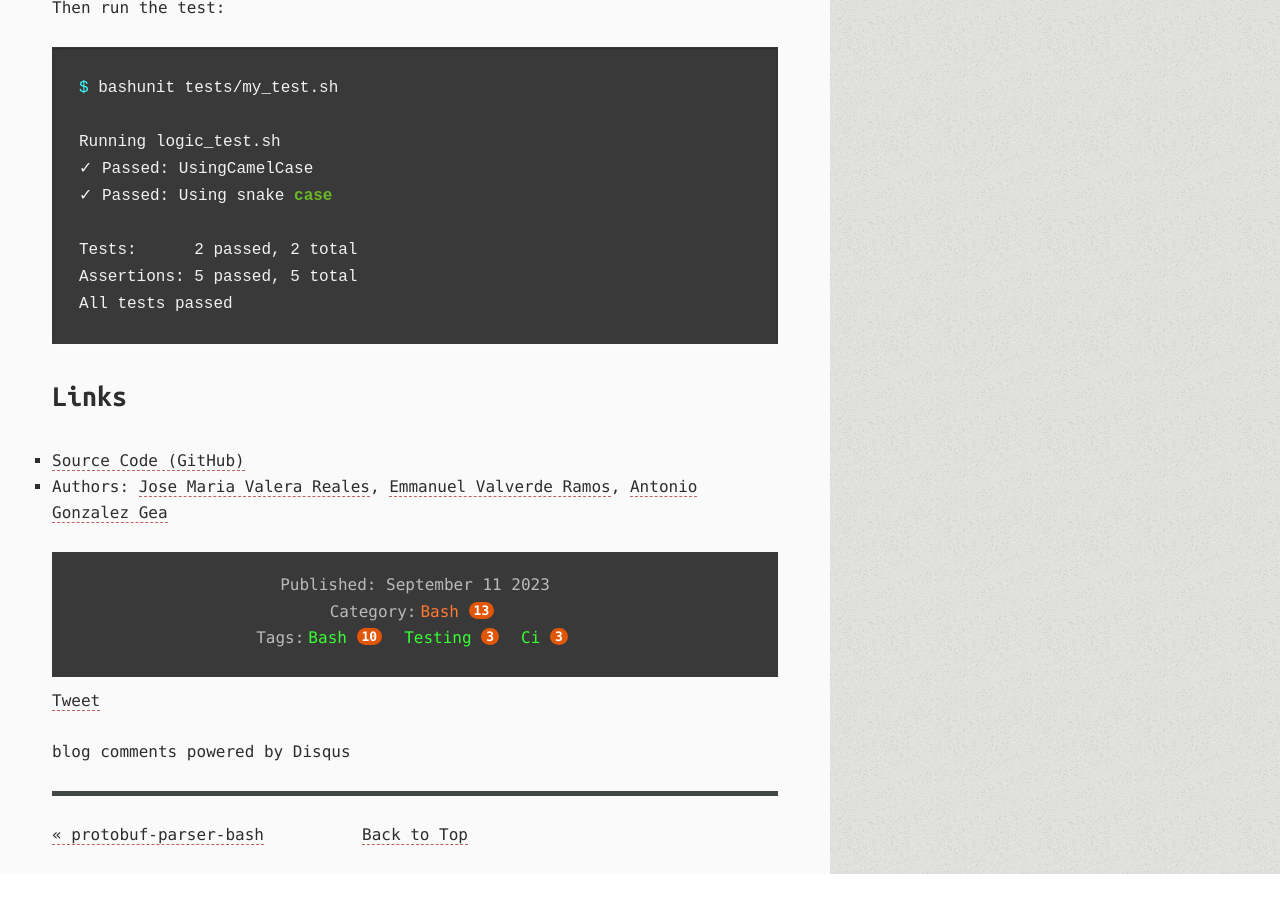
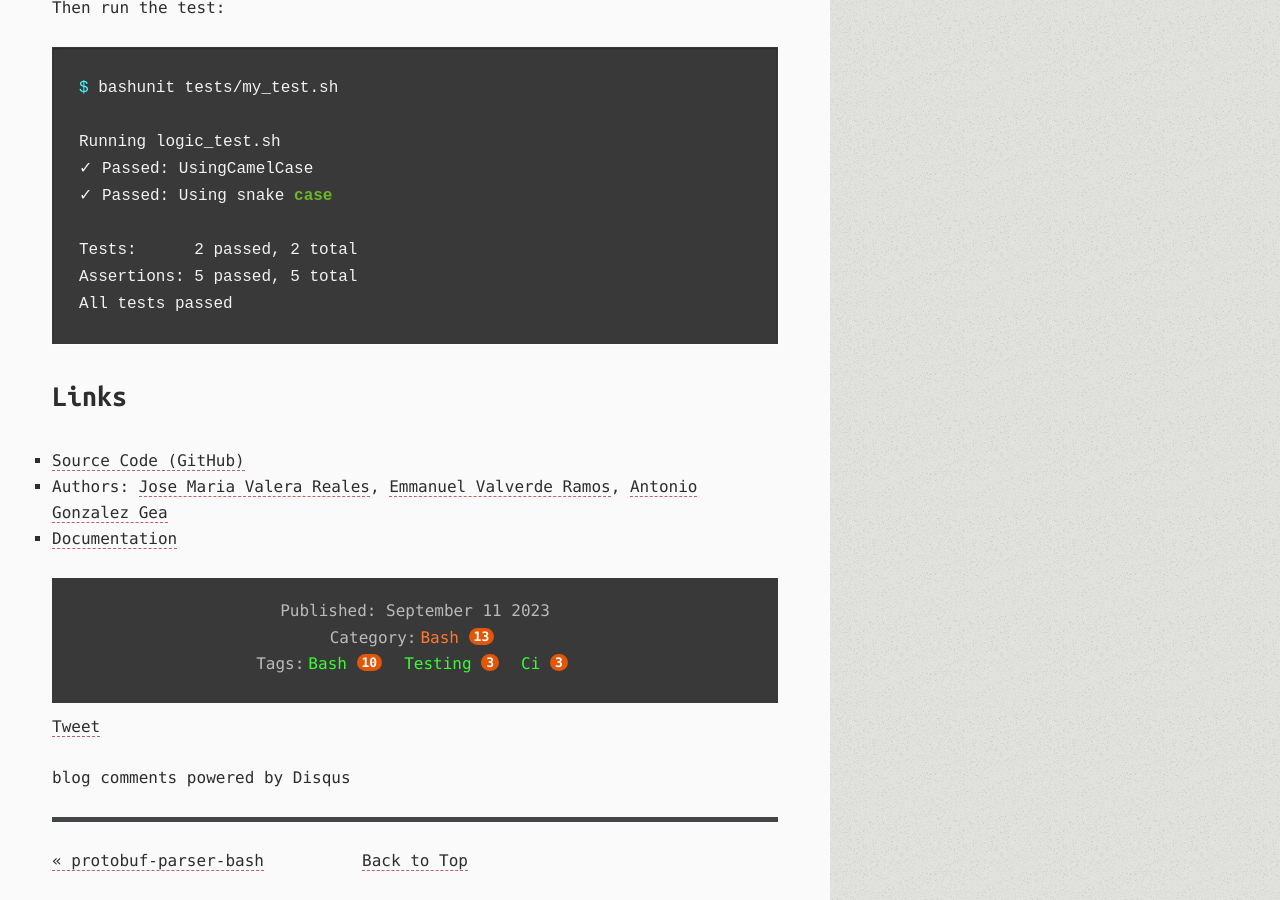
Before and after one commit to bpkg/bpkg.github.io, a Jekyll site: the page built from _posts/2023-09-11-bashunit.md, in a window 1280 px wide and 900 px high, scrolled down 773 px. Built offline with Jekyll 4.4.1, drawn with Linux system fonts in a browser that asks for light colours; comment, search, counter and statistics services are not loaded; before the commit the page ends 1647 px from its top, so only the background shows below that.

Commit message:
Add bashunit docs link

```diff
--- a/_posts/2023-09-11-bashunit.md
+++ b/_posts/2023-09-11-bashunit.md
@@ -44,5 +44,6 @@ All tests passed
 * [Source Code (GitHub)](https://github.com/TypedDevs/bashunit)
 * Authors: [Jose Maria Valera Reales](https://github.com/Chemaclass), [Emmanuel Valverde Ramos](https://github.com/khru), [Antonio Gonzalez Gea
   ](https://github.com/Tito-Kati)
+* [Documentation](https://bashunit.typeddevs.com)
 
 {% include JB/setup %}
```
